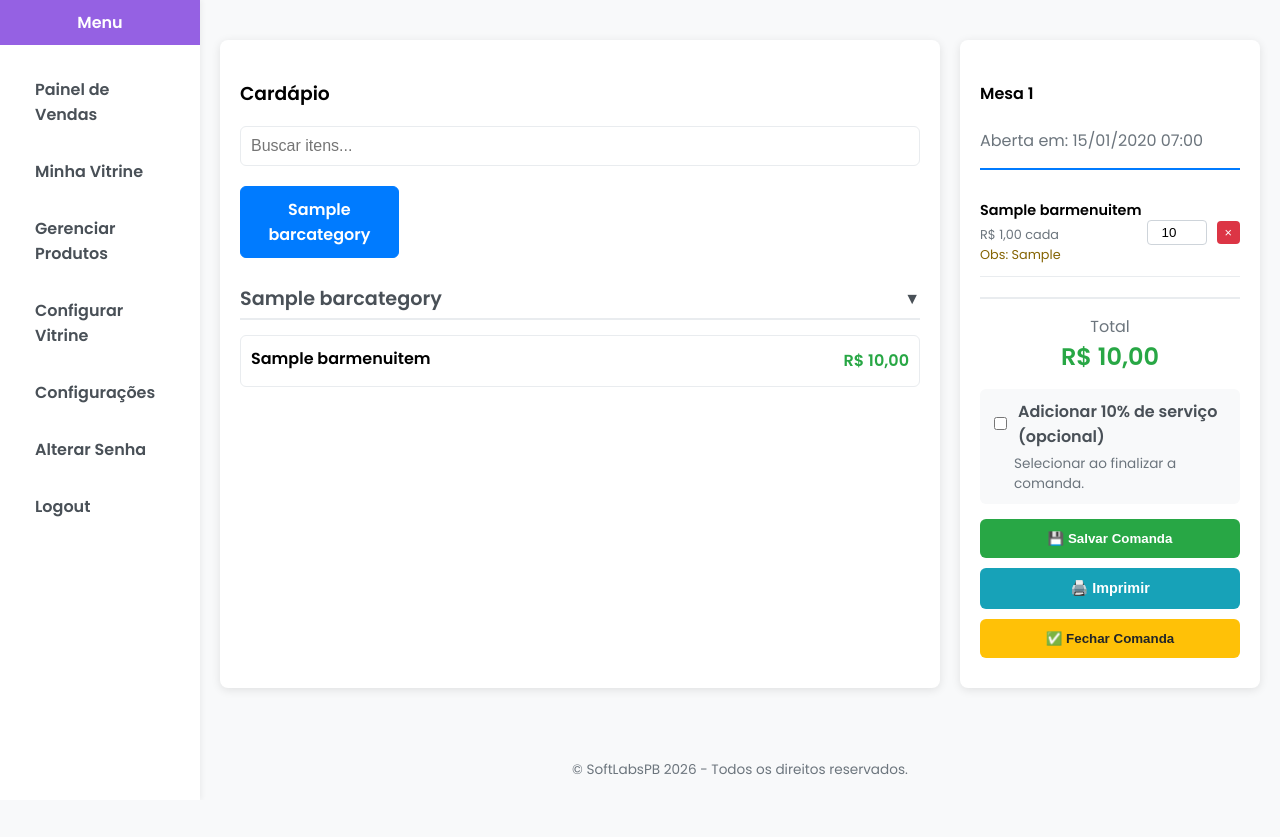
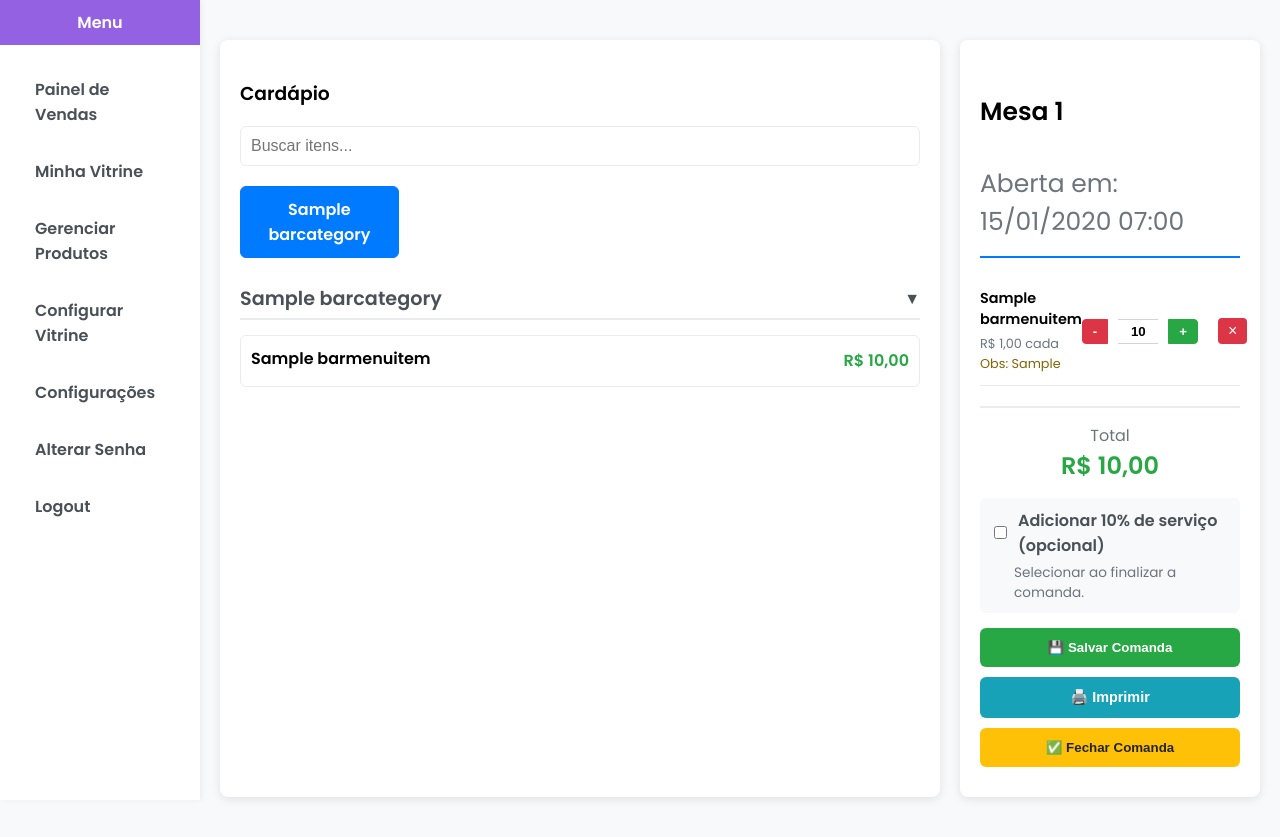
Before and after one commit to XCHICOX/django_ecommerce, a Django app: page /bar/comanda/1/ in a window 1280 px wide. Shown: the top 837 px of the page. Before the commit the page ends 775 px from the top, so only its background shows below. Run offline with Django 4.2, Linux system fonts and the light colour scheme; a user stored in the database is signed in; tables that the repository leaves empty hold one stand-in row (values such as "Sample post").

Commit message:
ajuste do botao de adcionar e remover ien da comanda

```diff
--- a/templates/bar/comanda.html
+++ b/templates/bar/comanda.html
@@ -15,14 +15,14 @@
         background-color: #fff;
         padding: 20px;
         border-radius: 8px;
-        box-shadow: 0 2px 10px rgba(0,0,0,0.1);
+        box-shadow: 0 2px 10px rgba(0, 0, 0, 0.1);
     }
 
     .comanda-section {
         background-color: #fff;
         padding: 20px;
         border-radius: 8px;
-        box-shadow: 0 2px 10px rgba(0,0,0,0.1);
+        box-shadow: 0 2px 10px rgba(0, 0, 0, 0.1);
         position: sticky;
         top: 20px;
         height: fit-content;
@@ -30,7 +30,8 @@
 
     .menu-categoria {
         margin-bottom: 30px;
-        display: none; /* Esconder por padrão */
+        display: none;
+        /* Esconder por padrão */
     }
 
     .categoria-titulo {
@@ -139,6 +140,7 @@
         border-bottom: 2px solid #007bff;
         padding-bottom: 10px;
         margin-bottom: 20px;
+        font-size: 25px;
     }
 
     .comanda-item {
@@ -161,11 +163,61 @@
     }
 
     .quantidade-input {
-        width: 60px;
+        width: 40px;
         text-align: center;
         border: 1px solid #ced4da;
-        border-radius: 4px;
+        border-left: none;
+        border-right: none;
         padding: 4px;
+        font-weight: bold;
+    }
+
+    .btn-qty {
+        background-color: #f8f9fa;
+        border: 1px solid #ced4da;
+        padding: 4px 10px;
+        cursor: pointer;
+        font-weight: bold;
+        transition: background-color 0.2s;
+    }
+
+    .btn-qty:hover {
+        background-color: #e9ecef;
+    }
+
+    .btn-qty.minus {
+        border-radius: 4px 0 0 4px;
+        background-color: #dc3545;
+        color: white;
+        border: 1px solid #dc3545;
+    }
+
+    .btn-qty.minus:hover {
+        background-color: #c82333;
+        border-color: #bd2130;
+    }
+
+    .btn-qty.plus {
+        border-radius: 0 4px 4px 0;
+        background-color: #28a745;
+        color: white;
+        border: 1px solid #28a745;
+    }
+
+    .btn-qty.plus:hover {
+        background-color: #218838;
+        border-color: #1e7e34;
+    }
+
+    /* Esconder setas do input number */
+    input::-webkit-outer-spin-button,
+    input::-webkit-inner-spin-button {
+        -webkit-appearance: none;
+        margin: 0;
+    }
+
+    input[type=number] {
+        -moz-appearance: textfield;
     }
 
     .btn-remover {
@@ -173,9 +225,10 @@
         color: white;
         border: none;
         border-radius: 4px;
-        padding: 4px 8px;
+        padding: 4px 10px;
         cursor: pointer;
-        font-size: 0.8rem;
+        font-size: 1rem;
+        margin-left: 10px;
     }
 
     .comanda-total {
@@ -245,7 +298,7 @@
         left: 0;
         width: 100%;
         height: 100%;
-        background-color: rgba(0,0,0,0.5);
+        background-color: rgba(0, 0, 0, 0.5);
         z-index: 1000;
         align-items: center;
         justify-content: center;
@@ -279,7 +332,8 @@
         font-weight: 600;
     }
 
-    .form-group input, .form-group textarea {
+    .form-group input,
+    .form-group textarea {
         width: 100%;
         padding: 8px;
         border: 1px solid #ced4da;
@@ -324,7 +378,8 @@
         <!-- Abas das Categorias -->
         <div class="categorias-grid">
             {% for categoria in categorias %}
-            <div class="categoria-tab" data-categoria="{{ categoria.grouper.name }}" onclick="selecionarCategoria('{{ categoria.grouper.name }}')">
+            <div class="categoria-tab" data-categoria="{{ categoria.grouper.name }}"
+                onclick="selecionarCategoria('{{ categoria.grouper.name }}')">
                 {{ categoria.grouper.name }}
             </div>
             {% endfor %}
@@ -339,7 +394,8 @@
             </h4>
             <div class="categoria-conteudo">
                 {% for item in categoria.list %}
-                <div class="menu-item" onclick="adicionarItem({{ item.id }}, '{{ item.name }}', {{ item.price }})">
+                <div class="menu-item"
+                    onclick="adicionarItem('{{ item.id }}', '{{ item.name|escapejs }}', '{{ item.price }}')">
                     <div class="item-info">
                         <h4>{{ item.name }}</h4>
                     </div>
@@ -375,9 +431,11 @@
                     {% endif %}
                 </div>
                 <div class="item-controls">
-                    <input type="number" class="quantidade-input" value="{{ item.quantidade }}"
-                           min="1" onchange="atualizarQuantidade({{ item.id }}, this.value)">
-                    <button class="btn-remover" onclick="removerItem({{ item.id }})">×</button>
+                    <button class="btn-qty minus" onclick="alterarQuantidade('{{ item.id }}', -1)">-</button>
+                    <input type="number" class="quantidade-input" id="qty-{{ item.id }}" value="{{ item.quantidade }}"
+                        min="1" onchange="atualizarQuantidade('{{ item.id }}', this.value)">
+                    <button class="btn-qty plus" onclick="alterarQuantidade('{{ item.id }}', 1)">+</button>
+                    <button class="btn-remover" onclick="removerItem('{{ item.id }}')">×</button>
                 </div>
             </div>
             {% endfor %}
@@ -428,7 +486,12 @@
             <div class="modal-body">
                 <div class="form-group">
                     <label>Quantidade:</label>
-                    <input type="number" name="quantidade" value="1" min="1" required>
+                    <div style="display: flex; align-items: center;">
+                        <button type="button" class="btn-qty minus" onclick="alterarQuantidadeModal(-1)">-</button>
+                        <input type="number" name="quantidade" id="modal-quantidade" value="1" min="1" required
+                            style="width: 60px; text-align: center; border: 1px solid #ced4da; border-left: none; border-right: none; border-radius: 0;">
+                        <button type="button" class="btn-qty plus" onclick="alterarQuantidadeModal(1)">+</button>
+                    </div>
                 </div>
                 <div class="form-group">
                     <label>Observação:</label>
@@ -444,7 +507,8 @@
 </div>
 
 <!-- Formulário oculto para fechar a comanda -->
-<form id="fecharComandaForm" method="post" action="{% url 'bar:fechar_comanda' numero_mesa=numero_mesa %}" style="display: none;">
+<form id="fecharComandaForm" method="post" action="{% url 'bar:fechar_comanda' numero_mesa=numero_mesa %}"
+    style="display: none;">
     {% csrf_token %}
 </form>
 
@@ -459,8 +523,26 @@ function adicionarItem(itemId, itemName, itemPrice) {
         selectedItemPrice = itemPrice;
 
         document.getElementById('modal-item-id').value = itemId;
+        document.getElementById('modal-quantidade').value = 1; // Reset quantity to 1
         document.getElementById('modal-title').textContent = 'Adicionar: ' + itemName;
         document.getElementById('addItemModal').style.display = 'flex';
+    }
+
+    function alterarQuantidade(itemId, delta) {
+        const input = document.getElementById('qty-' + itemId);
+        if (!input) return;
+        let novaQuantidade = parseInt(input.value) + delta;
+        if (novaQuantidade < 1) novaQuantidade = 1;
+        input.value = novaQuantidade;
+        atualizarQuantidade(itemId, novaQuantidade);
+    }
+
+    function alterarQuantidadeModal(delta) {
+        const input = document.getElementById('modal-quantidade');
+        if (!input) return;
+        let novaQuantidade = parseInt(input.value) + delta;
+        if (novaQuantidade < 1) novaQuantidade = 1;
+        input.value = novaQuantidade;
     }
 
     function fecharModal() {
@@ -570,7 +652,7 @@ function fecharComanda() {
     }
 
     // Função para buscar itens
-document.getElementById('search-input').addEventListener('input', function() {
+    document.getElementById('search-input').addEventListener('input', function () {
         const searchTerm = this.value.toLowerCase().trim();
         const menuItems = document.querySelectorAll('.menu-item');
         const categorias = document.querySelectorAll('.menu-categoria');
@@ -663,7 +745,7 @@ function toggleCategoria(tituloElement) {
     }
 
     // Inicializar: mostrar primeira categoria por padrão
-document.addEventListener('DOMContentLoaded', function() {
+    document.addEventListener('DOMContentLoaded', function () {
         const primeiraAba = document.querySelector('.categoria-tab');
         if (primeiraAba) {
             primeiraAba.classList.add('active');
```
Also changed, not shown: myproject/settings.py (+5 -5 lines), templates/bar/mesas.html (+16 -9 lines). Lines whose indentation alone changed are shown as unchanged.
